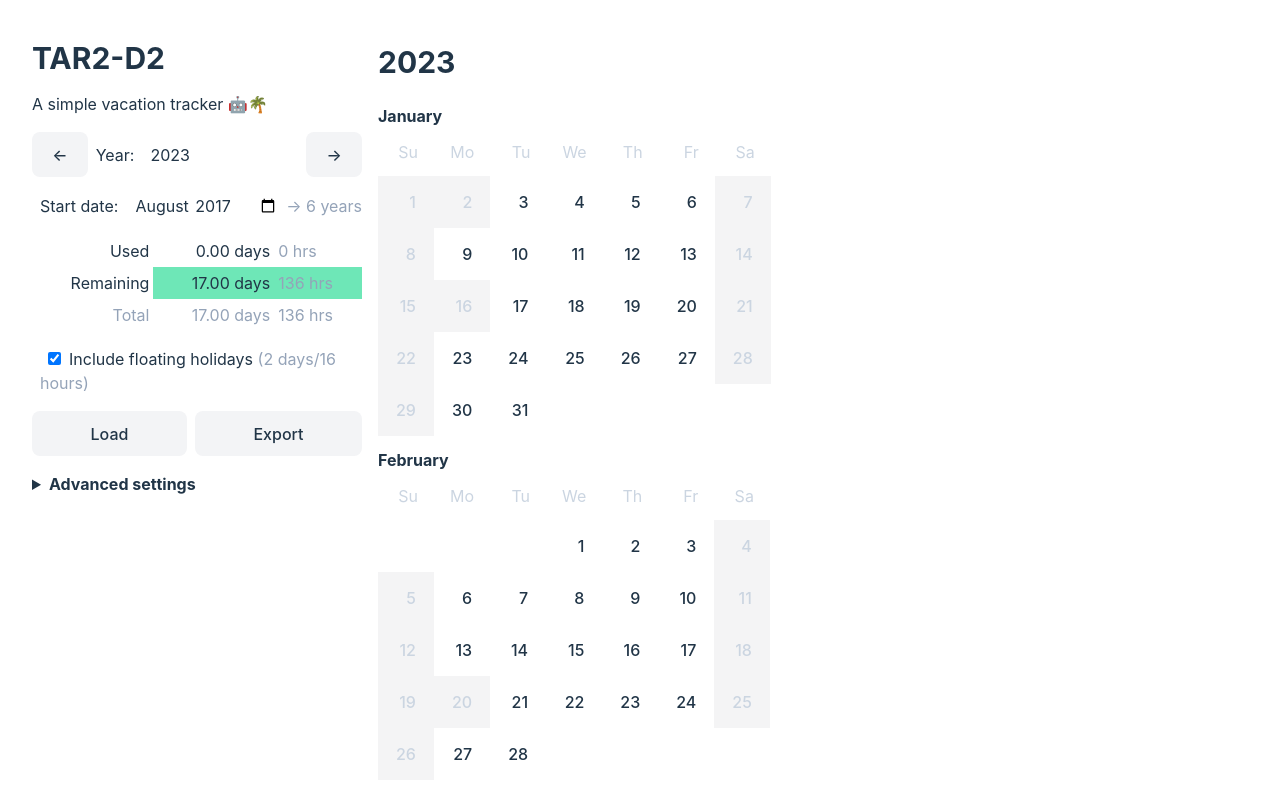
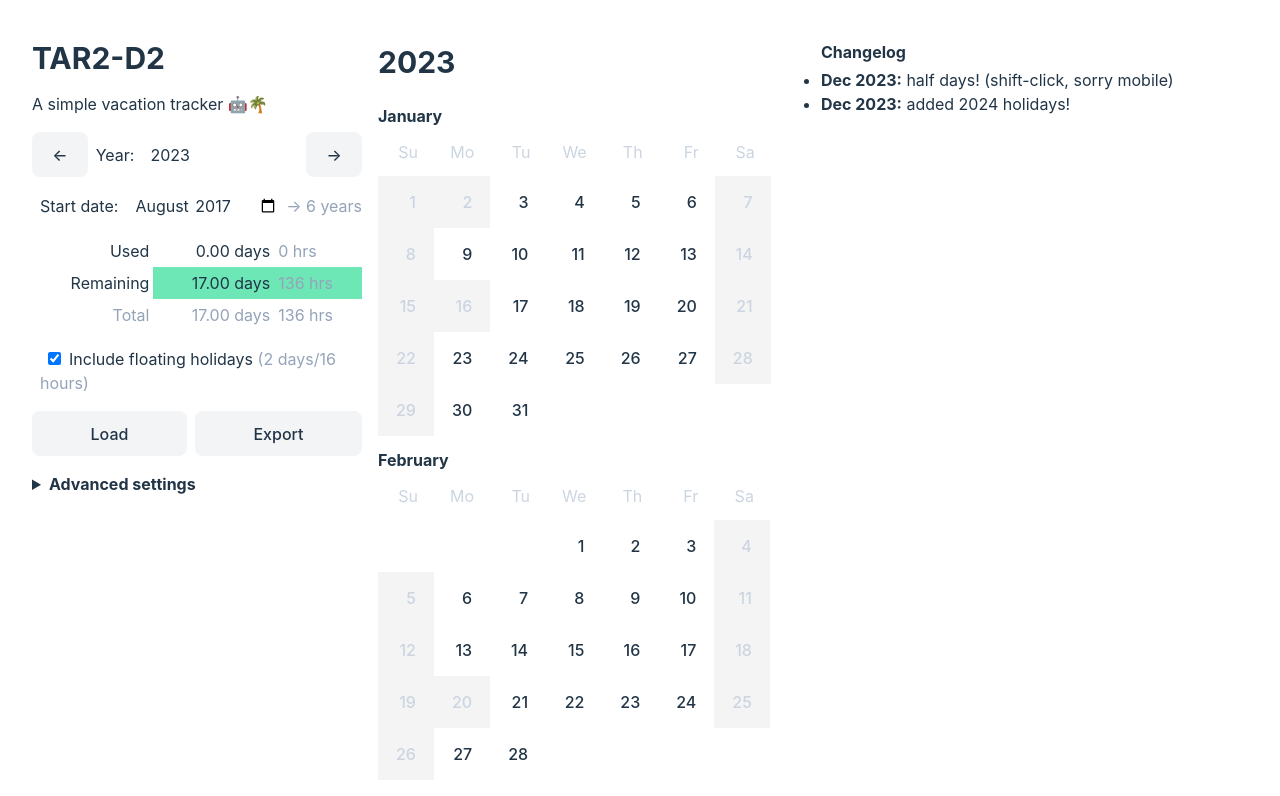
Before and after one commit to citelao/tar2d2, a React (Vite) app: page / in a window 1280 px wide. Shown: the top 796 px of the page. Built offline with nearby package versions, Linux system fonts and the light colour scheme.

Commit message:
quick changelog

```diff
--- a/src/App.tsx
+++ b/src/App.tsx
@@ -418,7 +418,7 @@ function App() {
 
   return (
     <>
-      <div className='md:grid gap-4 md:grid-cols-[330px_1fr] pb-4'>
+      <div className='md:grid gap-4 md:grid-cols-[330px_1fr_1fr] pb-4'>
           {/* Spare div to declare a "column" */}
           <div>
             <div className='md:sticky md:w-[330px] top-10 flex flex-col gap-4 md:overflow-y-auto md:h-[95vh]'>
@@ -558,6 +558,15 @@ function App() {
             }}
             />)}
         </div>
+
+        <div className=''>
+          <h2>Changelog</h2>
+
+          <ul>
+            <li><strong>Dec 2023:</strong> half days! (shift-click, sorry mobile)</li>
+            <li><strong>Dec 2023:</strong> added 2024 holidays!</li>
+          </ul>
+        </div>
       </div>
 
       <hr />
```
